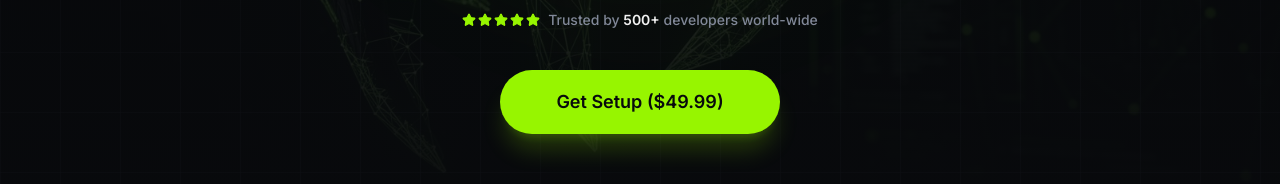
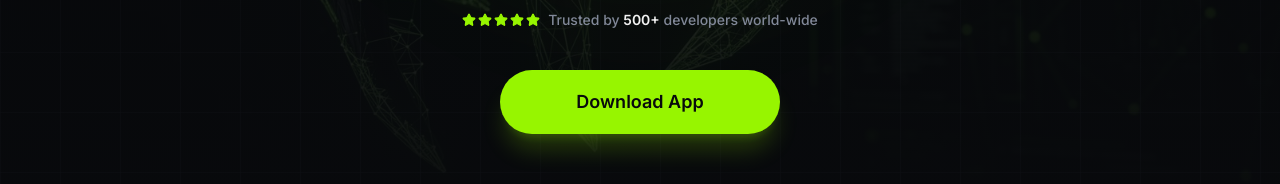
Before and after one commit to lovedonephoto/nvidia-nemoclaw-ai, a React (Vite) app: page / in a window 1280 px wide. Shown: the part 608-792 px from the top of the page. Built offline with nearby package versions, Linux system fonts and the light colour scheme; the HTML template or start-up script is replaced by a standard one.

Commit message:
Changes
Co-authored-by: lovedonephoto <244339623+lovedonephoto@users.noreply.github.com>

```diff
--- a/src/components/landing/HeroSection.tsx
+++ b/src/components/landing/HeroSection.tsx
@@ -101,9 +101,9 @@ const HeroSection = () => {
           <div className="flex flex-col sm:flex-row items-center justify-center gap-4">
             <button
               className="px-12 h-16 bg-primary hover:bg-primary/90 hover:scale-105 active:scale-95 text-primary-foreground font-bold text-lg rounded-full min-w-[280px] transition-all shadow-xl shadow-primary/20 flex items-center justify-center gap-3"
-              onClick={() => window.open('https://buy.polar.sh/polar_cl_iOIqgNKmid5LFFmMwu56jM4gUWGjD5HlkAIyQ2xo12N', '_blank')}
+              onClick={() => window.open('https://apps.apple.com/us/app/ai-agent-best-ai-assistant/id6760222159', '_blank')}
             >
-              Get Setup ($49.99)
+              Download App
             </button>
           </div>
         </motion.div>
```
